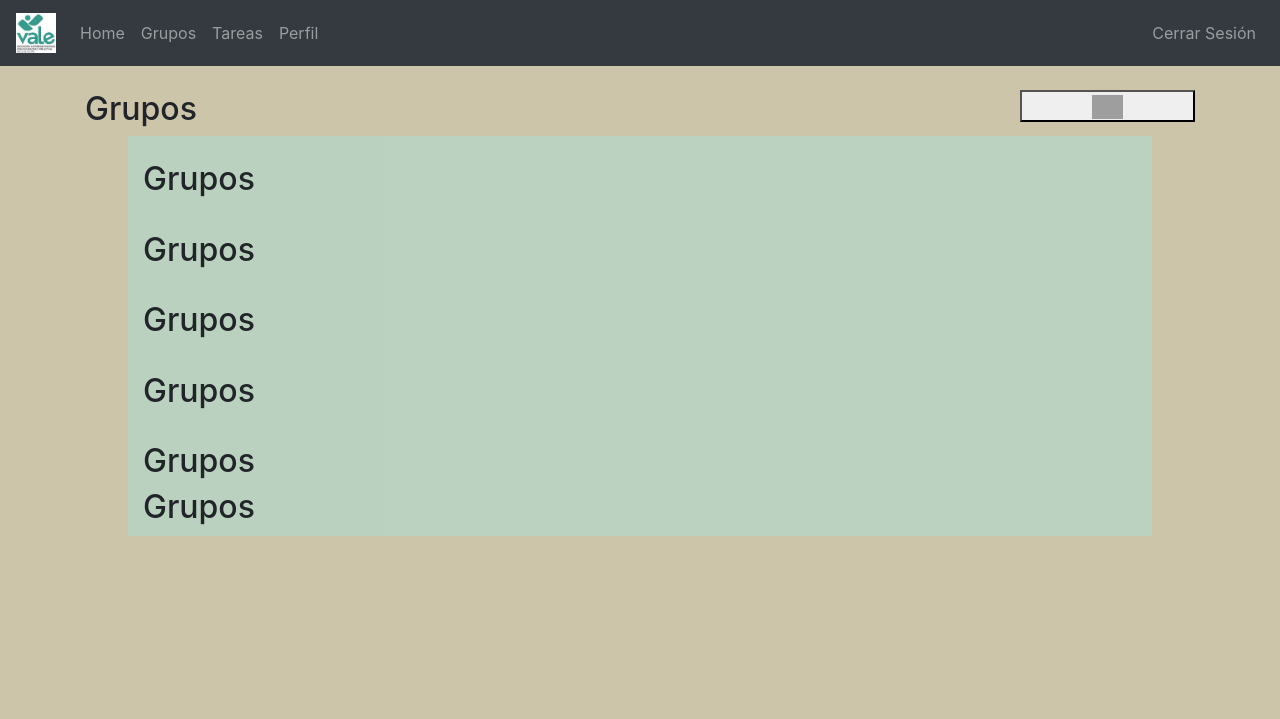
After one commit to marcoscastillo92/Backend_DGP_Python, a Django app: page /tutors/groups in a window 1280 px wide. The commit adds this page. Shown: the top 719 px of the page. Run offline with Django 3.2, Linux system fonts and the light colour scheme; grey boxes are pictures that could not be loaded.

Commit message:
Sessions,logout,init groups
Se añaden las sesiones
Se añade el loguot
Se arregla el esqueleto de la interfaz
Se inicia la vista de grupos

```diff
--- a/asociacion_vale/asociacion_vale/controller.py
+++ b/asociacion_vale/asociacion_vale/controller.py
@@ -93,6 +93,7 @@ class Controller:
             tutorPass = Tutor.objects.filter(username= request.POST.get('username')).values('password')
             if tutorPass:
                 if check_password(request.POST.get('password'),tutorPass[0]['password']) :
+                    request.session['username'] = request.POST.get('username')
                     return redirect('/tutors/home')
                 else:
                     context = {}
@@ -102,3 +103,7 @@ class Controller:
                 context = {}
                 context['msg'] = '*El usuario no existe'
                 return render(request,'./tutors/index.html', context)
+
+    def tutorGroups(self,request):
+
+        return render(request,'./tutors/groups.html')
--- a/asociacion_vale/asociacion_vale/urls.py
+++ b/asociacion_vale/asociacion_vale/urls.py
@@ -23,7 +23,9 @@ from . import views
 urlpatterns = [
     path('', views.index, name='index'),
     path('tutors/home' , views.tutorsHome , name='home'),
+    path('tutors/groups' , views.tutorsGroup , name='groups'),
     path('tutors/login' , views.tutorsLogin, name='login' ),
+    path('tutors/logout' , views.tutorsLogout , name='logout'),
     path('admin/', admin.site.urls),
     path('users/', include('users.urls')),
     path('groups/', include('groups.urls')),
--- a/asociacion_vale/asociacion_vale/views.py
+++ b/asociacion_vale/asociacion_vale/views.py
@@ -1,5 +1,5 @@
 from django.http.response import HttpResponse
-from django.shortcuts import render
+from django.shortcuts import redirect, render
 from .controller import Controller
 from django.views.decorators.csrf import csrf_exempt
 import json
@@ -35,5 +35,20 @@ def tutorsLogin(request):
 @csrf_exempt
 def tutorsHome(request):
     if request.method == 'GET':
+        if request.session.get('username', False):
+            return render(request,'./tutors/home.html')
+        else:
+            return redirect('/')
+@csrf_exempt
+def tutorsLogout(request):
+    if request.method == 'GET':
+        #Borro la cookie de usurname que es la que me dice si estoy logueado
+        del request.session['username']
+        request.session.modified = True
+        return redirect('/')
 
-        return render(request,'./tutors/home.html')
+@csrf_exempt
+def tutorsGroup(request):
+    if request.method == 'GET':
+        controller = Controller()
+        return  controller.tutorGroups(request)
--- /dev/null
+++ b/asociacion_vale/templates/tutors/groups.html
@@ -0,0 +1,91 @@
+{% extends  "tutors/tutors.html" %}
+{% block main %}
+<script>
+
+function add() {
+    location.replace("http://localhost:8000/tutors/groups/add")
+}
+</script>
+<style>
+    @media (min-width: 1200px) {
+        .container.list {
+            width: 70% !important;
+            height:  400px;
+        }
+    }
+        @media (min-width: 992px) {
+        .container.list {
+            width: 70% !important;
+            height:  400px;
+        }
+        }
+        @media (min-width: 768px) {
+        .container.list {
+             width: 70% !important;
+             height:  400px;
+        }
+    }
+
+
+    .container.list{ width: 80% !important; height:  400px; overflow: auto;}
+    .container.list{
+        background-color: rgba(142, 242, 245, 0.288);
+    }
+
+</style>
+<div class="container ">
+    <div class= "row mt-4  ">
+        <div class= "col-sm ">
+            <h2>Grupos</h3>
+        </div>
+        <div class= "col-sm">
+
+        </div>
+
+        <div class= "col-sm justify-content-end">
+            <div class= "row">
+                <div class= "col-sm  justify-content-end">
+                  <button type="submit" style="width: 50% ;float: right;" name="add" onclick="add()"> <img style="width: 20%;" src="https://image.flaticon.com/icons/png/512/63/63747.png"></button>
+                </div>
+            </div>
+        </div>
+    </div>
+</div>
+<div class="container list  ">
+    <div class= "row mt-4  ">
+        <div class= "col-sm ">
+            <h2>Grupos</h3>
+        </div>
+
+    </div>
+    <div class= "row mt-4  ">
+        <div class= "col-sm ">
+            <h2>Grupos</h3>
+        </div>
+
+    </div>
+    <div class= "row mt-4  ">
+        <div class= "col-sm ">
+            <h2>Grupos</h3>
+        </div>
+
+    </div>
+    <div class= "row mt-4  ">
+        <div class= "col-sm ">
+            <h2>Grupos</h3>
+        </div>
+
+    </div>
+    <div class= "row mt-4  ">
+        <div class= "col-sm ">
+            <h2>Grupos</h3>
+            <h2>Grupos</h3>
+                <h2>Grupos</h3>
+                    <h2>Grupos</h3>
+                        <h2>Grupos</h3>
+                            <h2>Grupos</h3>
+        </div>
+
+    </div>
+</div>
+{% endblock %}
--- a/asociacion_vale/templates/tutors/parent.html
+++ b/asociacion_vale/templates/tutors/parent.html
@@ -16,6 +16,7 @@
     <!-- Option 1: jQuery and Bootstrap Bundle (includes Popper) -->
     <script src="https://code.jquery.com/jquery-3.5.1.slim.min.js" integrity="sha384-DfXdz2htPH0lsSSs5nCTpuj/zy4C+OGpamoFVy38MVBnE+IbbVYUew+OrCXaRkfj" crossorigin="anonymous"></script>
     <script src="https://cdn.jsdelivr.net/npm/bootstrap@4.5.3/dist/js/bootstrap.bundle.min.js" integrity="sha384-ho+j7jyWK8fNQe+A12Hb8AhRq26LrZ/JpcUGGOn+Y7RsweNrtN/tE3MoK7ZeZDyx" crossorigin="anonymous"></script>
+    {% block scripts %}{% endblock %}
     <header>
 
         <nav class="navbar navbar-expand-sm bg-dark navbar-dark">
--- /dev/null
+++ b/asociacion_vale/templates/tutors/tutors.html
@@ -0,0 +1,39 @@
+{% extends "tutors/parent.html" %}
+{% block scripts %}
+<style>
+    body {
+    background-color: rgba(160, 145, 95, 0.527);
+
+  -webkit-background-size: cover;
+  -moz-background-size: cover;
+  background-size: cover;
+  -o-background-size: cover;
+}
+</style>
+{% endblock %}
+{% block nav %}
+<div class="collapse navbar-collapse  justify-content-between" id="navbarNavDropdown">
+    <ul class="navbar-nav  mr-auto">
+        <li class="nav-item">
+            <a class="nav-link" href="/tutors/home">Home </a>
+        </li>
+      <li class="nav-item">
+        <a class="nav-link" href="/tutors/groups">Grupos </a>
+      </li>
+      <li class="nav-item">
+        <a class="nav-link" href="#">Tareas</a>
+      </li>
+      <li class="nav-item">
+        <a class="nav-link" href="#">Perfil</a>
+      </li>
+
+    </ul>
+
+    <ul class="navbar-nav">
+        <li class="nav-item">
+            <a class="nav-link" href="/tutors/logout">Cerrar Sesión</a>
+          </li>
+      </ul>
+  </div>
+
+{% endblock %}
```
Also changed, not shown: asociacion_vale/templates/tutors/header.html (deleted, +0 -29 lines), asociacion_vale/templates/tutors/home.html (+28 -1 lines).
